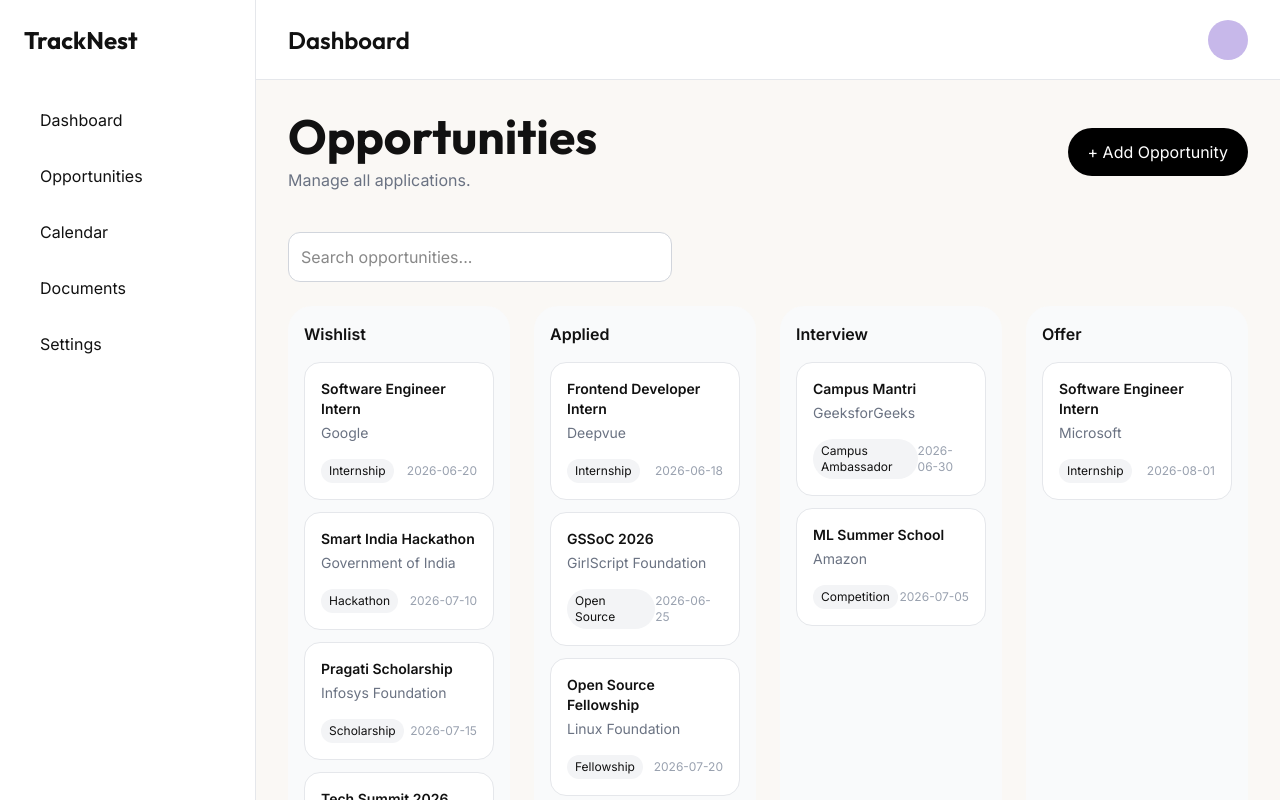
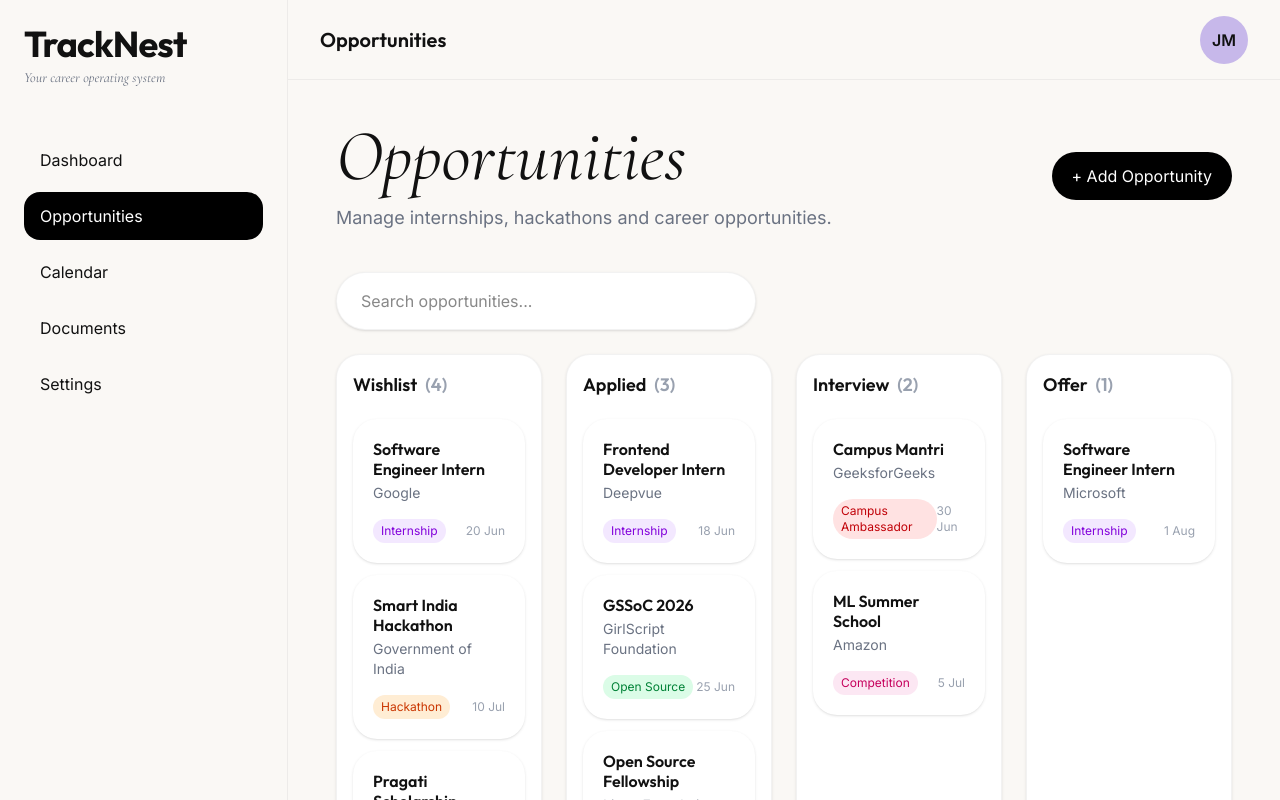
Before and after one commit to Jyotiiii3003/TrackNest, a React (Vite) app in the folder frontend/: page /opportunities in a window 1280 px wide. Shown: the top 800 px of the page. Built offline with nearby package versions, Linux system fonts and the light colour scheme.

Commit message:
Improve topbar and interaction design

```diff
--- a/frontend/src/components/Sidebar.jsx
+++ b/frontend/src/components/Sidebar.jsx
@@ -1,6 +1,8 @@
-import { Link } from "react-router-dom";
+import { Link, useLocation } from "react-router-dom";
 
 function Sidebar() {
+  const location = useLocation();
+
   const links = [
     { name: "Dashboard", path: "/dashboard" },
     { name: "Opportunities", path: "/opportunities" },
@@ -10,36 +12,49 @@ function Sidebar() {
   ];
 
   return (
-    <aside className="w-64 border-r border-gray-200 bg-white h-screen p-6">
+    <aside className="w-72 h-screen bg-[#faf8f5] border-r border-black/5 p-6">
 
+      <div className="mb-12">
         <h1
-        className="text-2xl font-bold mb-10"
+          className="text-4xl font-bold tracking-tight"
           style={{ fontFamily: "Outfit" }}
         >
           TrackNest
         </h1>
 
+        <p className="text-sm text-gray-500 mt-1"
+        style={{ fontFamily: "Cormorant Garamond" }}>
+          Your career operating system
+        </p>
+      </div>
+
       <nav className="space-y-2">
+        {links.map((link) => {
+          const active =
+            location.pathname === link.path;
 
-        {links.map((link) => (
+          return (
             <Link
               key={link.path}
               to={link.path}
-            className="
+              className={`
                 block
                 px-4
                 py-3
-              rounded-xl
-              hover:bg-gray-100
-              transition
-            "
+                rounded-2xl
+                transition-all
+                ${
+                  active
+                    ? "bg-black text-white"
+                    : "hover:bg-white"
+                }
+              `}
             >
               {link.name}
             </Link>
-        ))}
-
+          );
+        })}
       </nav>
-
     </aside>
   );
 }
--- a/frontend/src/components/Topbar.jsx
+++ b/frontend/src/components/Topbar.jsx
@@ -1,32 +1,50 @@
+import { useLocation } from "react-router-dom";
+
 function Topbar() {
+  const location = useLocation();
+
+  const pageTitles = {
+    "/dashboard": "Dashboard",
+    "/opportunities": "Opportunities",
+    "/calendar": "Calendar",
+    "/documents": "Documents",
+    "/settings": "Settings",
+  };
+
   return (
     <header
       className="
       h-20
       border-b
-        border-gray-200
+      border-black/5
       flex
       items-center
       justify-between
       px-8
-        bg-white
+      bg-[#faf8f5]
       "
     >
       <h2
-        className="text-2xl font-semibold"
+        className="text-xl font-semibold"
         style={{ fontFamily: "Outfit" }}
       >
-        Dashboard
+        {pageTitles[location.pathname] || "TrackNest"}
       </h2>
 
       <div
         className="
-          w-10
-          h-10
+        w-12
+        h-12
         rounded-full
-          bg-[#C7B8EA]
+        bg-[#c7b8ea]
+        flex
+        items-center
+        justify-center
+        font-semibold
         "
-      />
+      >
+        JM
+      </div>
     </header>
   );
 }
--- a/frontend/src/components/opportunities/KanbanColumn.jsx
+++ b/frontend/src/components/opportunities/KanbanColumn.jsx
@@ -7,15 +7,28 @@ function KanbanColumn({
   return (
     <div
       className="
-      bg-gray-50
+      bg-white
+        backdrop-blur-sm
+        border
+        border-black/5
+        shadow-sm
       rounded-3xl
       p-4
       min-h-[500px]
       "
     >
-      <h3 className="font-semibold mb-4">
+      <h3
+  className="mb-5 text-lg"
+  style={{
+    fontFamily: "Outfit",
+    fontWeight: 600,
+  }}
+>
         {title}
-      </h3>
+        <span className="ml-2 text-gray-400">
+        ({opportunities.length})
+        </span>
+    </h3>
 
       {opportunities.map((item) => (
         <OpportunityCard
--- a/frontend/src/components/opportunities/OpportunityCard.jsx
+++ b/frontend/src/components/opportunities/OpportunityCard.jsx
@@ -1,43 +1,70 @@
 function OpportunityCard({ opportunity }) {
+
+    const categoryColors = {
+  Internship: "bg-purple-100 text-purple-700",
+  Hackathon: "bg-orange-100 text-orange-700",
+  Scholarship: "bg-yellow-100 text-yellow-700",
+  "Open Source": "bg-green-100 text-green-700",
+  Fellowship: "bg-blue-100 text-blue-700",
+  Competition: "bg-pink-100 text-pink-700",
+  Event: "bg-indigo-100 text-indigo-700",
+  "Campus Ambassador": "bg-red-100 text-red-700",
+};
+
   return (
     <div
       className="
       bg-white
-      border
-      border-gray-200
-      rounded-2xl
-      p-4
+      rounded-3xl
+      p-5
       mb-3
-      hover:shadow-md
+      shadow-sm
+      hover:shadow-lg
+      hover:-translate-y-1
+      hover:scale-[1.01]
       transition-all
+      duration-300
       "
     >
-      {/* Title */}
-      <h3 className="font-semibold text-sm">
+      <h3
+  className="text-base leading-tight"
+  style={{
+    fontFamily: "Outfit",
+    fontWeight: 600,
+  }}
+>
         {opportunity.title}
       </h3>
 
-      {/* Organization */}
-      <p className="text-sm text-gray-500 mt-1">
+     <p
+  className="text-sm mt-1 text-gray-500"
+  style={{
+    fontFamily: "Inter",
+  }}
+>
         {opportunity.organization}
       </p>
 
-      {/* Bottom Row */}
       <div className="flex justify-between items-center mt-4">
         <span
-          className="
-          text-xs
-          px-2
-          py-1
-          rounded-full
-          bg-gray-100
-          "
+        className={`
+        text-xs
+        px-2
+        py-1
+        rounded-full
+         ${categoryColors[opportunity.category] || "bg-gray-100"}
+        `}
         >
-          {opportunity.category}
+        {opportunity.category}
         </span>
 
         <span className="text-xs text-gray-400">
-          {opportunity.deadline}
+          {new Date(
+            opportunity.deadline
+          ).toLocaleDateString("en-IN", {
+            day: "numeric",
+            month: "short",
+          })}
         </span>
       </div>
     </div>
--- a/frontend/src/index.css
+++ b/frontend/src/index.css
@@ -34,3 +34,8 @@ body {
 html {
   scroll-behavior: smooth;
 }
+
+::selection {
+  background: var(--lavender);
+  color: white;
+}
--- a/frontend/src/layouts/AppLayout.jsx
+++ b/frontend/src/layouts/AppLayout.jsx
@@ -3,7 +3,7 @@ import Topbar from "../components/Topbar";
 
 function AppLayout({ children }) {
   return (
-    <div className="flex">
+    <div className="flex bg-[#faf8f5]">
 
       <Sidebar />
 
@@ -11,7 +11,7 @@ function AppLayout({ children }) {
 
         <Topbar />
 
-        <main className="p-8">
+        <main className="px-12 py-10">
           {children}
         </main>
 
--- a/frontend/src/pages/Opportunities.jsx
+++ b/frontend/src/pages/Opportunities.jsx
@@ -56,16 +56,16 @@ return (
     <div className="flex justify-between items-center mb-10">
       <div>
         <h1
-          className="text-5xl font-bold"
-          style={{
-            fontFamily: "Outfit",
-          }}
+            className="text-7xl italic leading-none"
+            style={{
+            fontFamily: "Cormorant Garamond",
+            }}
         >
-          Opportunities
+            Opportunities
         </h1>
 
-        <p className="text-gray-500 mt-2">
-          Manage all applications.
+        <p className="text-gray-500 mt-3 text-lg">
+             Manage internships, hackathons and career opportunities.
         </p>
       </div>
 
@@ -91,13 +91,16 @@ return (
         value={searchTerm}
         onChange={(e) => setSearchTerm(e.target.value)}
         className="
-          w-full
-          md:w-96
-          border
-          border-gray-300
-          rounded-xl
-          p-3
-          bg-white
+        w-full
+        md:w-[420px]
+        bg-white
+        rounded-full
+        px-6
+        py-4
+        shadow-sm
+        border
+        border-black/5
+        outline-none
         "
       />
     </div>
```
Lines whose indentation alone changed are shown as unchanged.
